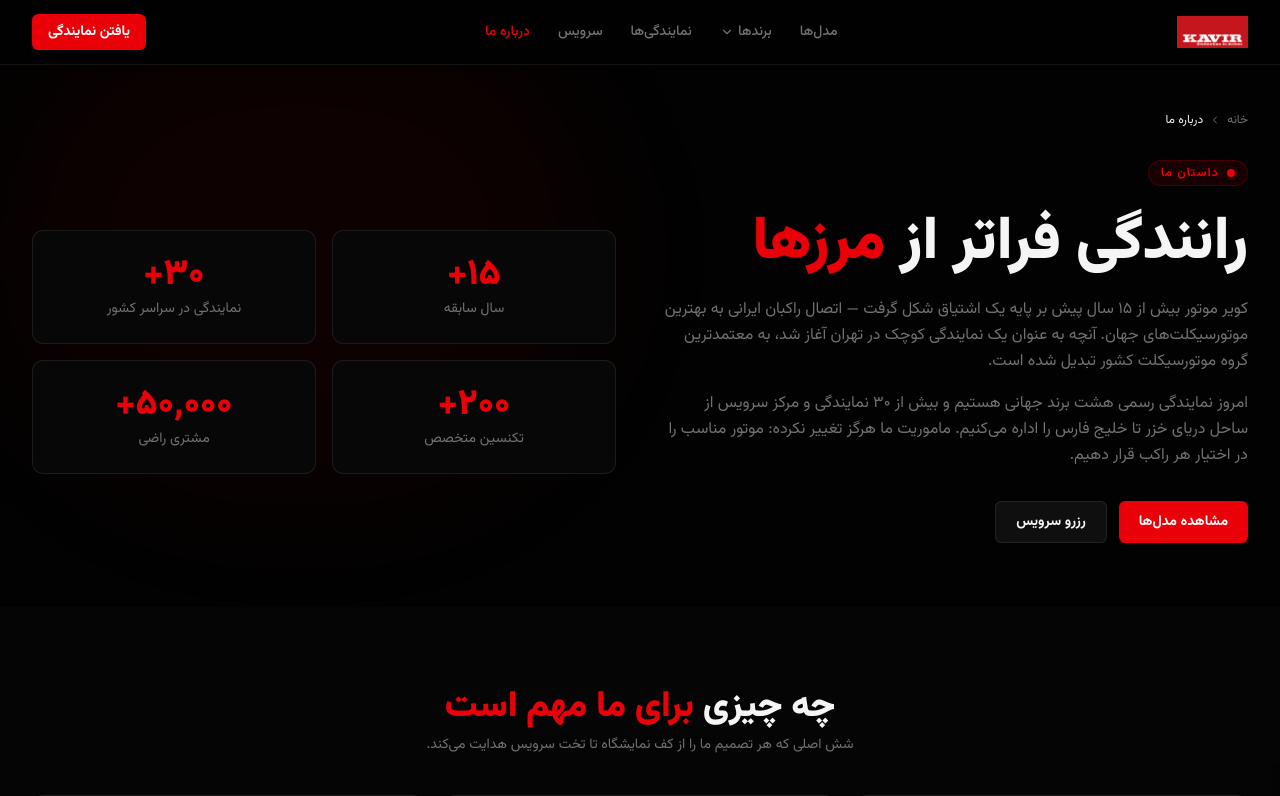
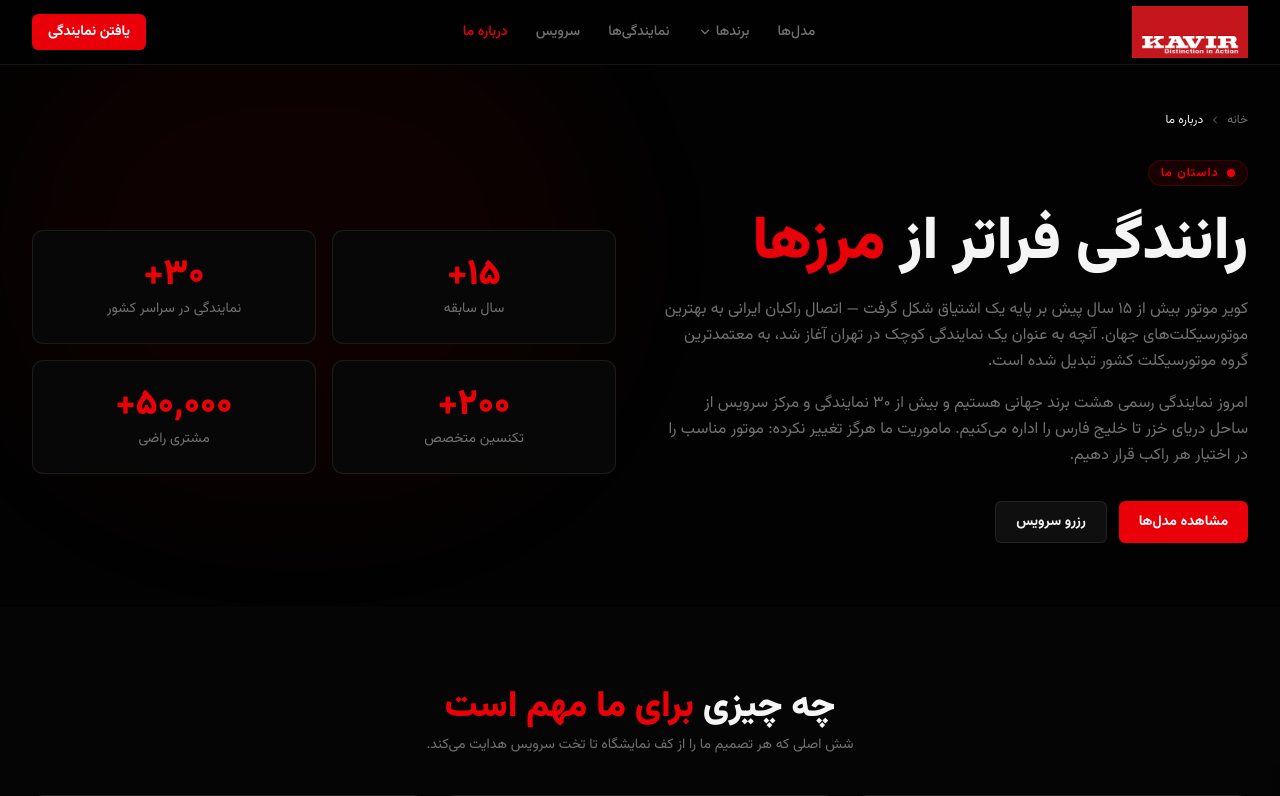
Before and after one commit to amadodoce/kavir-motor-nextjs, a Next.js app: page /about in a window 1280 px wide. Shown: the top 796 px of the page. Built offline with nearby package versions, Linux system fonts and the light colour scheme.

Commit message:
feat(navbar): make logo fill the full navbar height
- Logo link spans full h-16 row height with minimal py-1.5 padding
- Logo image scales to h-full w-auto, preserving aspect ratio
- Verified: npm run build passes

```diff
--- a/components/navbar.tsx
+++ b/components/navbar.tsx
@@ -29,13 +29,13 @@ export function Navbar() {
       <div className="max-w-7xl mx-auto px-4 sm:px-6 lg:px-8">
         <div className="flex items-center justify-between h-16">
           {/* Logo */}
-          <Link href="/" className="flex items-center group">
+          <Link href="/" className="flex items-center h-full py-1.5 group">
             <Image
               src="/images/logo.png"
               alt="کویر موتور"
               width={292}
               height={131}
-              className="h-8 w-auto"
+              className="h-full w-auto"
               priority
             />
           </Link>
```
